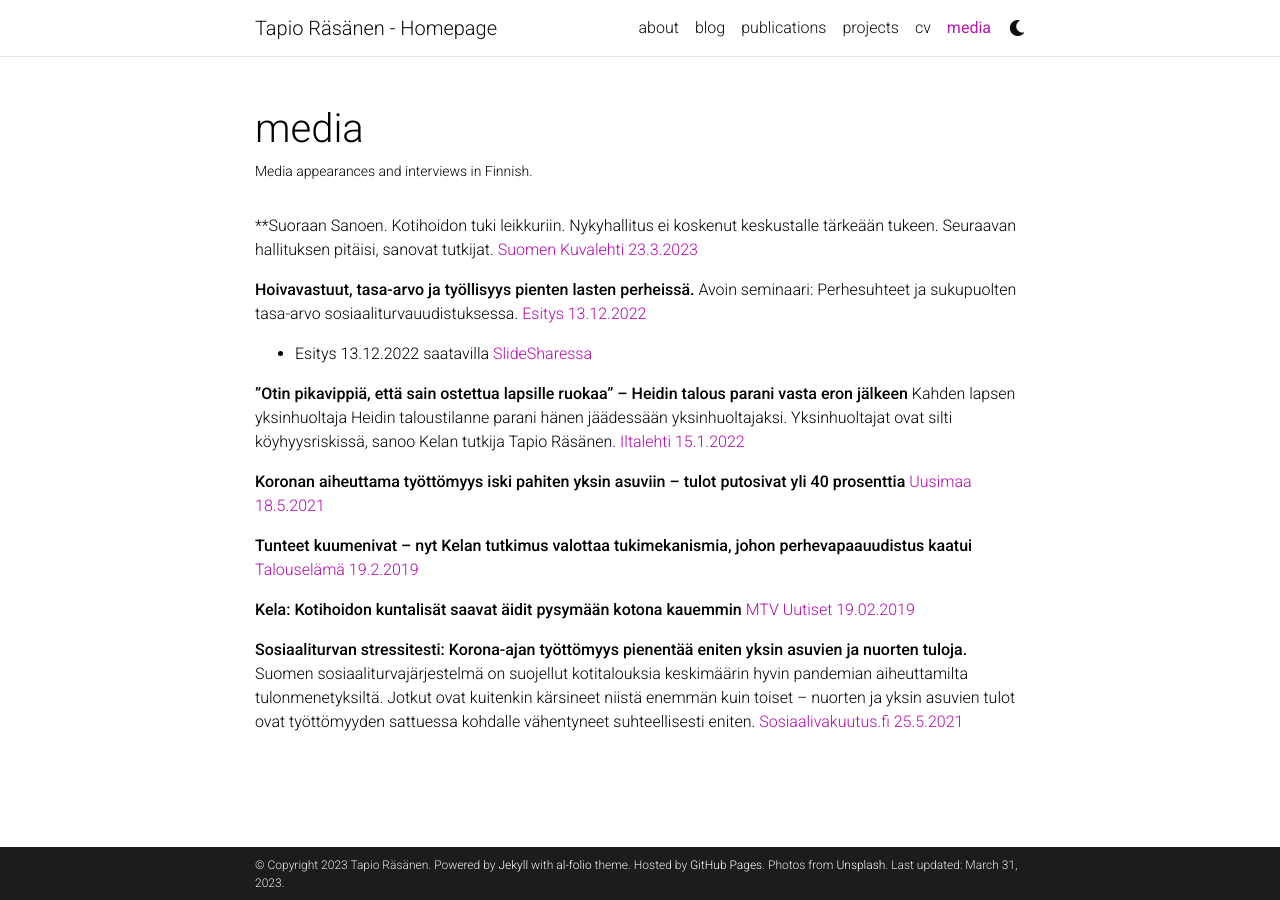
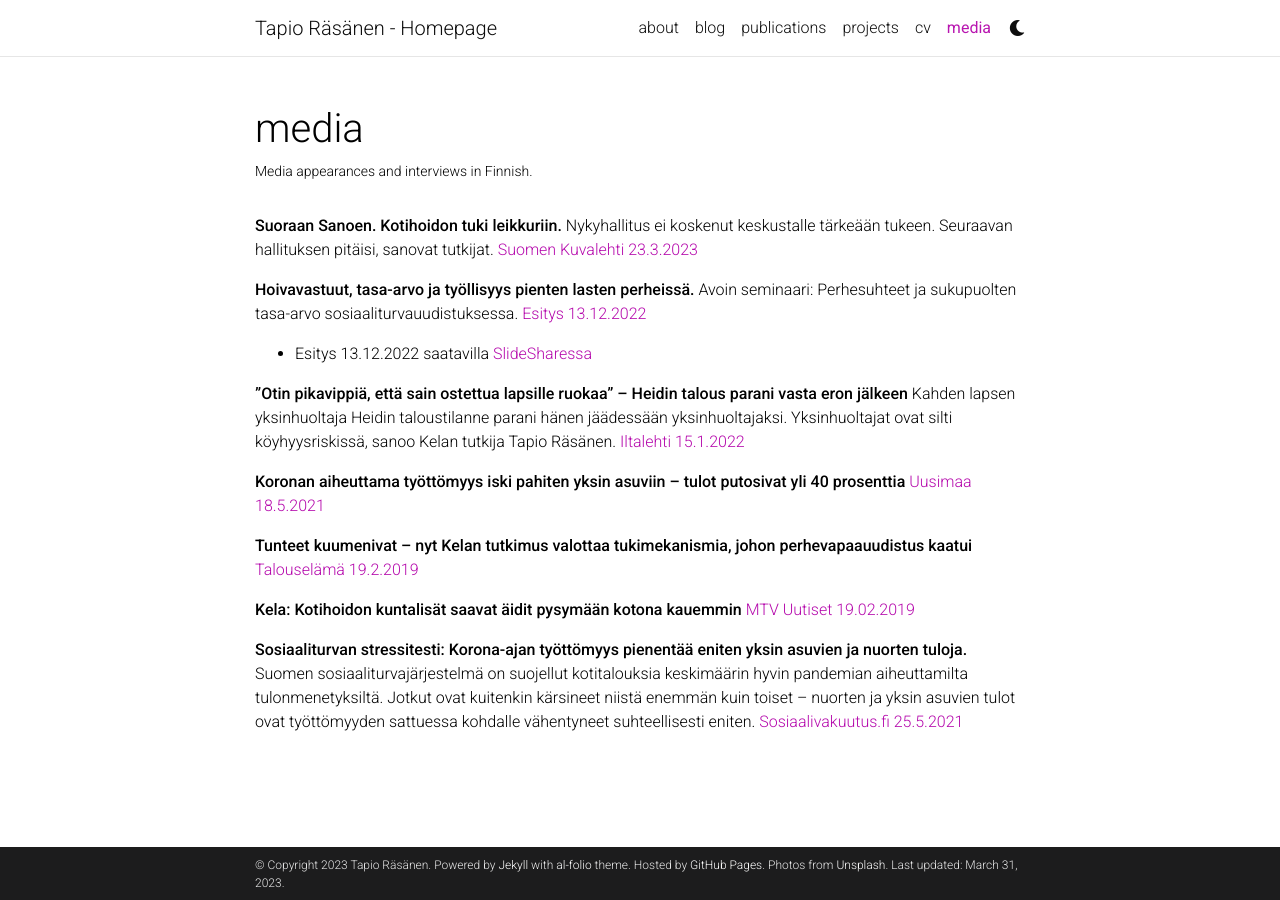
Before and after one commit to RasanenTapio/RasanenTapio.github.io, a Jekyll site: the page built from _pages/media.md, in a window 1280 px wide. Built offline with Jekyll 4.4.1, drawn with Linux system fonts in a browser that asks for light colours; comment, search, counter and statistics services are not loaded; a style sheet for code colours, icons or effects is not loaded.

```diff
--- a/_pages/media.md
+++ b/_pages/media.md
@@ -7,8 +7,7 @@ nav: true
 nav_order: 5
 ---
 
-**Suoraan Sanoen. Kotihoidon tuki leikkuriin.
-Nykyhallitus ei koskenut keskustalle tärkeään tukeen. Seuraavan hallituksen pitäisi, sanovat tutkijat.
+**Suoraan Sanoen. Kotihoidon tuki leikkuriin.** Nykyhallitus ei koskenut keskustalle tärkeään tukeen. Seuraavan hallituksen pitäisi, sanovat tutkijat.
 [Suomen Kuvalehti 23.3.2023](https://suomenkuvalehti.fi/uutisviikko/marinin-hallitus-ei-koskenut-keskustan-vaalimaan-kotihoidon-tukeen-asia-tulee-pakostakin-seuraavan-hallituksen-poydalle/)
 
 **Hoivavastuut, tasa-arvo ja työllisyys pienten lasten perheissä.** Avoin seminaari: Perhesuhteet ja sukupuolten tasa-arvo sosiaaliturvauudistuksessa.
```
